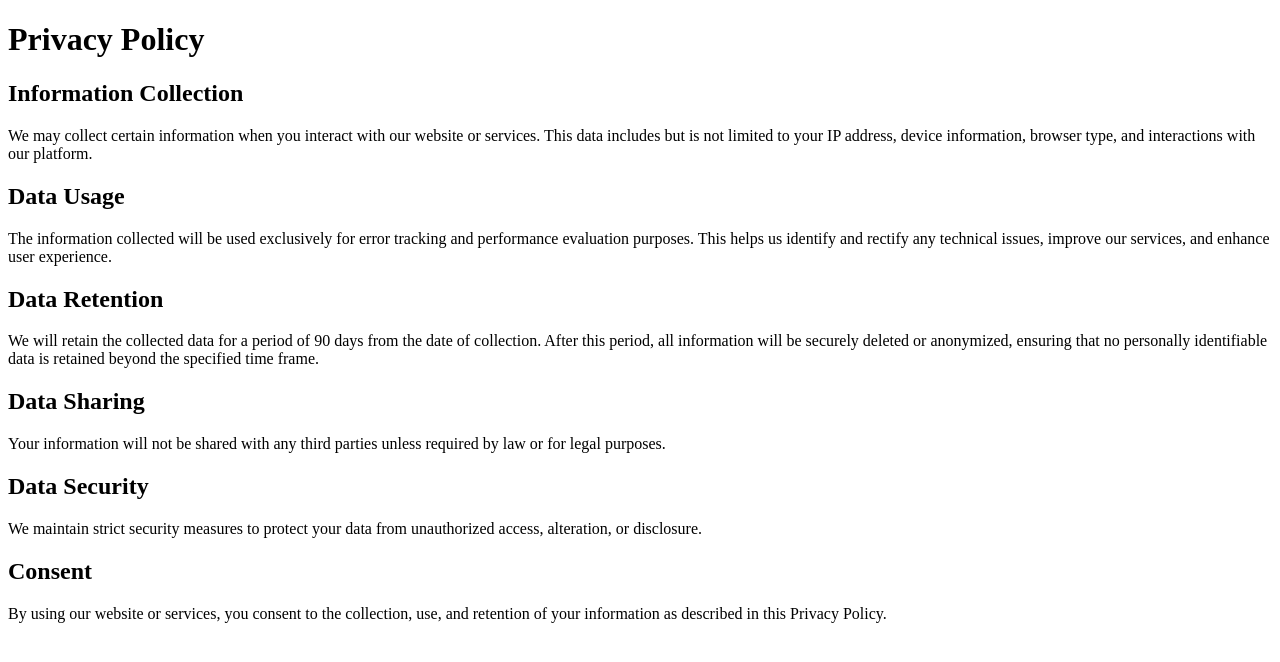
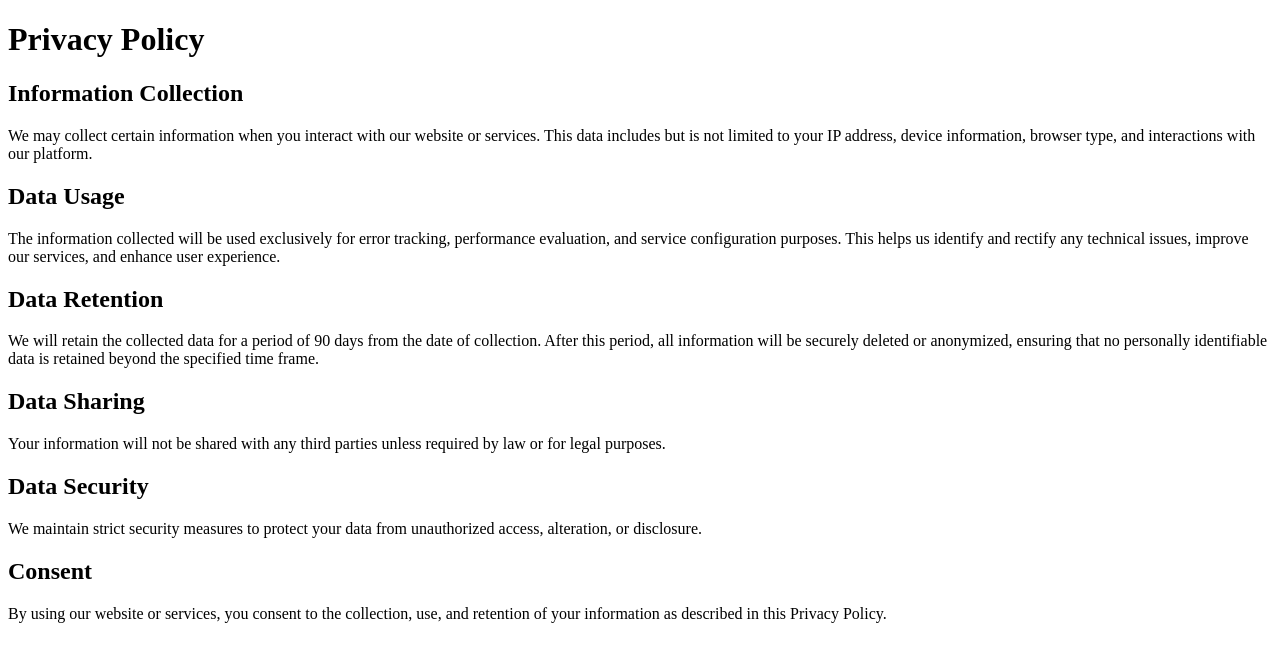
Before and after one commit to KhooHaoYit/tiktok-embed, a Next.js app in the folder frontend/: page /privacyPolicy in a window 1280 px wide. Shown: the top 662 px of the page. Built offline with nearby package versions, Linux system fonts and the light colour scheme.

Commit message:
update privacyPolicy

```diff
--- a/frontend/pages/privacyPolicy.tsx
+++ b/frontend/pages/privacyPolicy.tsx
@@ -1,5 +1,5 @@
 export default function Page() {
-  // Exclusively used for error tracking/performance evaluation
+  // Exclusively used for error tracking/performance evaluation/service configuration
   // Retained for 90 days (Default sentry configuration)
   return (
     <div>
@@ -7,7 +7,7 @@ export default function Page() {
       <h2>Information Collection</h2>
       We may collect certain information when you interact with our website or services. This data includes but is not limited to your IP address, device information, browser type, and interactions with our platform.
       <h2>Data Usage</h2>
-      The information collected will be used exclusively for error tracking and performance evaluation purposes. This helps us identify and rectify any technical issues, improve our services, and enhance user experience.
+      The information collected will be used exclusively for error tracking, performance evaluation, and service configuration purposes. This helps us identify and rectify any technical issues, improve our services, and enhance user experience.
       <h2>Data Retention</h2>
       We will retain the collected data for a period of 90 days from the date of collection. After this period, all information will be securely deleted or anonymized, ensuring that no personally identifiable data is retained beyond the specified time frame.
       <h2>Data Sharing</h2>
```
